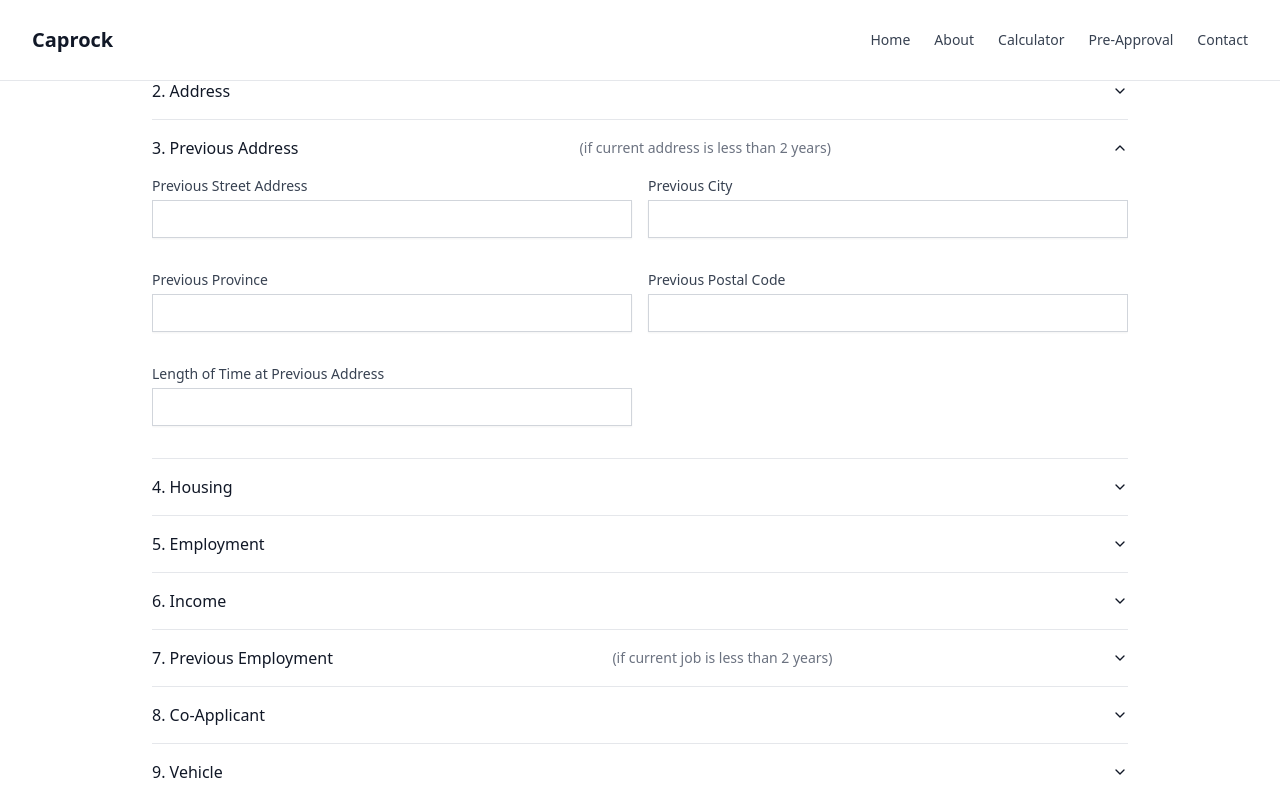
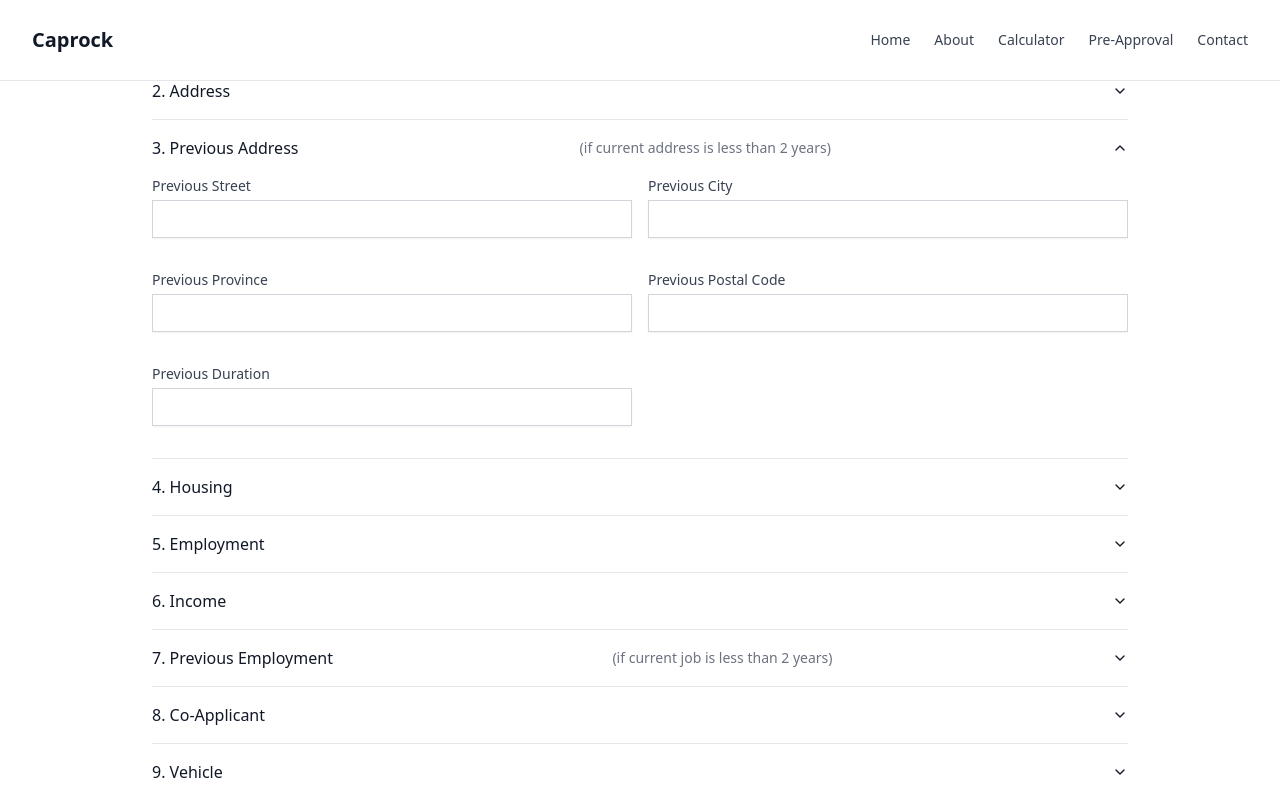
Before and after one commit to rbhullar2000/caprock-site, a Next.js app: page /full-application in a window 1280 px wide. Both pictures are taken after a click on the button 640 px from the left and 682 px from the top of the page. Shown: the part 158-958 px from the top of the page. Built offline with nearby package versions, Linux system fonts and the light colour scheme.

Commit message:
Update FullApplicationPage.tsx

```diff
--- a/app/full-application/FullApplicationPage.tsx
+++ b/app/full-application/FullApplicationPage.tsx
@@ -171,18 +171,19 @@ export default function FullApplicationPage() {
             </div>
           </AccordionItem>
 
-          <AccordionItem value="section3">
+         <AccordionItem value="section3">
   <div ref={sectionRefs.section3}>
-    <AccordionTrigger>
-      3. Previous Address <span className="text-sm text-gray-500">(if current address is less than 2 years)</span>
+    <AccordionTrigger className="flex justify-between items-center gap-2">
+      <span className="whitespace-nowrap">3. Previous Address</span>
+      <span className="text-sm text-gray-500 whitespace-nowrap">(if current address is less than 2 years)</span>
     </AccordionTrigger>
     <AccordionContent>
       <div className="grid md:grid-cols-2 gap-4">
-        {renderInput("previousAddress", "Previous Street Address")}
+        {renderInput("previousAddress", "Previous Street")}
         {renderInput("previousCity", "Previous City")}
         {renderInput("previousProvince", "Previous Province")}
         {renderInput("previousPostalCode", "Previous Postal Code")}
-        {renderInput("previousAddressDuration", "Length of Time at Previous Address")}
+        {renderInput("previousAddressDuration", "Previous Duration")}
       </div>
     </AccordionContent>
   </div>
@@ -243,22 +244,22 @@ export default function FullApplicationPage() {
             </div>
           </AccordionItem>
 
-          <AccordionItem value="section7">
+         <AccordionItem value="section7">
   <div ref={sectionRefs.section7}>
-    <AccordionTrigger>
-      7. Previous Employment <span className="text-sm text-gray-500">(if current job is less than 2 years)</span>
+    <AccordionTrigger className="flex justify-between items-center gap-2">
+      <span className="whitespace-nowrap">7. Previous Employment</span>
+      <span className="text-sm text-gray-500 whitespace-nowrap">(if current job is less than 2 years)</span>
     </AccordionTrigger>
     <AccordionContent>
       <div className="grid md:grid-cols-2 gap-4">
-        {renderInput("previousEmployer", "Previous Employer Name")}
-        {renderInput("previousEmployerPhone", "Previous Employer Phone Number")}
-        {renderInput("previousEmployerDuration", "Length of Time at Previous Job")}
-        {renderInput("previousOccupation", "Previous Job Title / Occupation")}
+        {renderInput("previousEmployer", "Previous Employer")}
+        {renderInput("previousEmployerPhone", "Previous Employer Phone")}
+        {renderInput("previousEmployerDuration", "Duration")}
+        {renderInput("previousOccupation", "Occupation")}
       </div>
     </AccordionContent>
   </div>
 </AccordionItem>
-
           <AccordionItem value="section8">
             <div ref={sectionRefs.section8}>
               <AccordionTrigger>8. Co-Applicant</AccordionTrigger>
```
